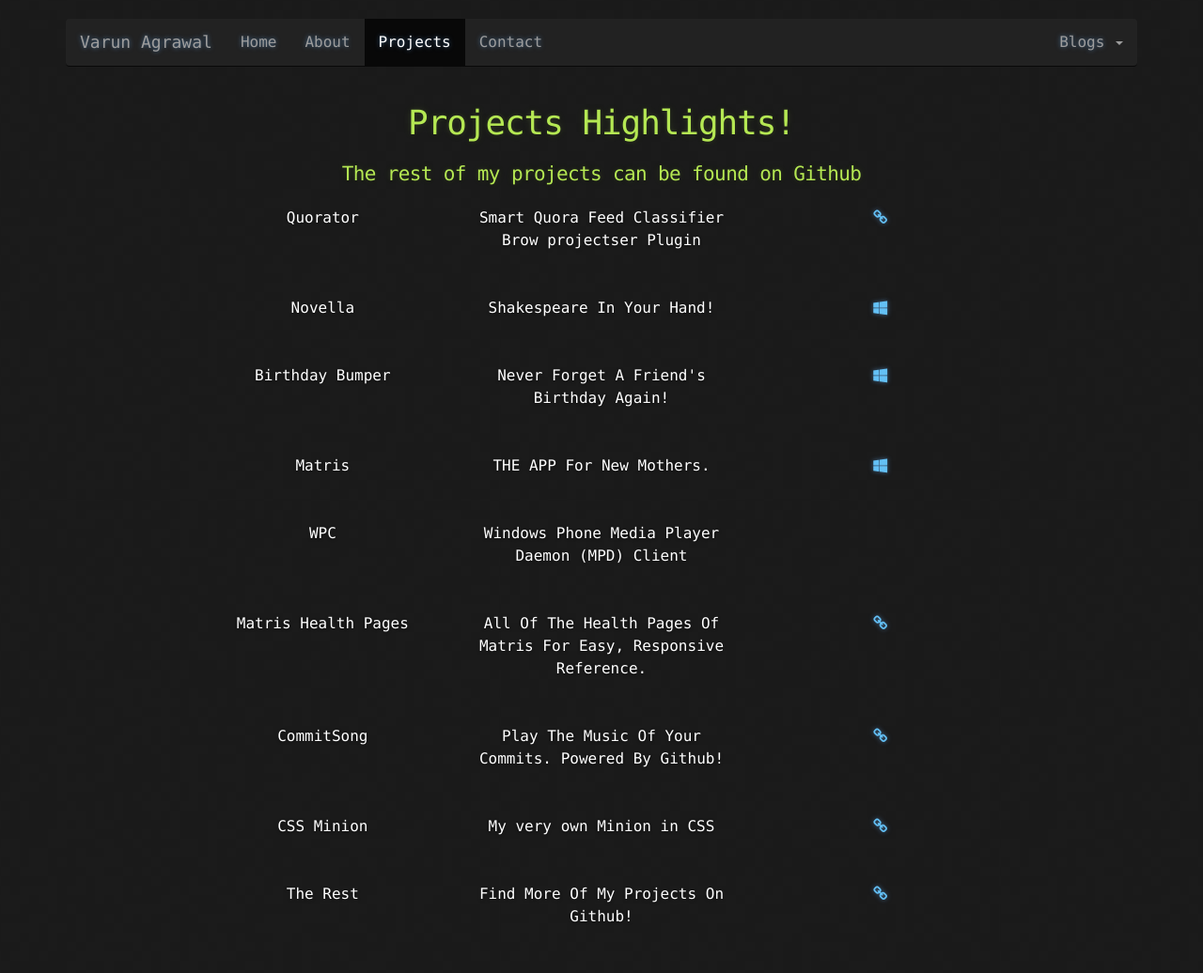
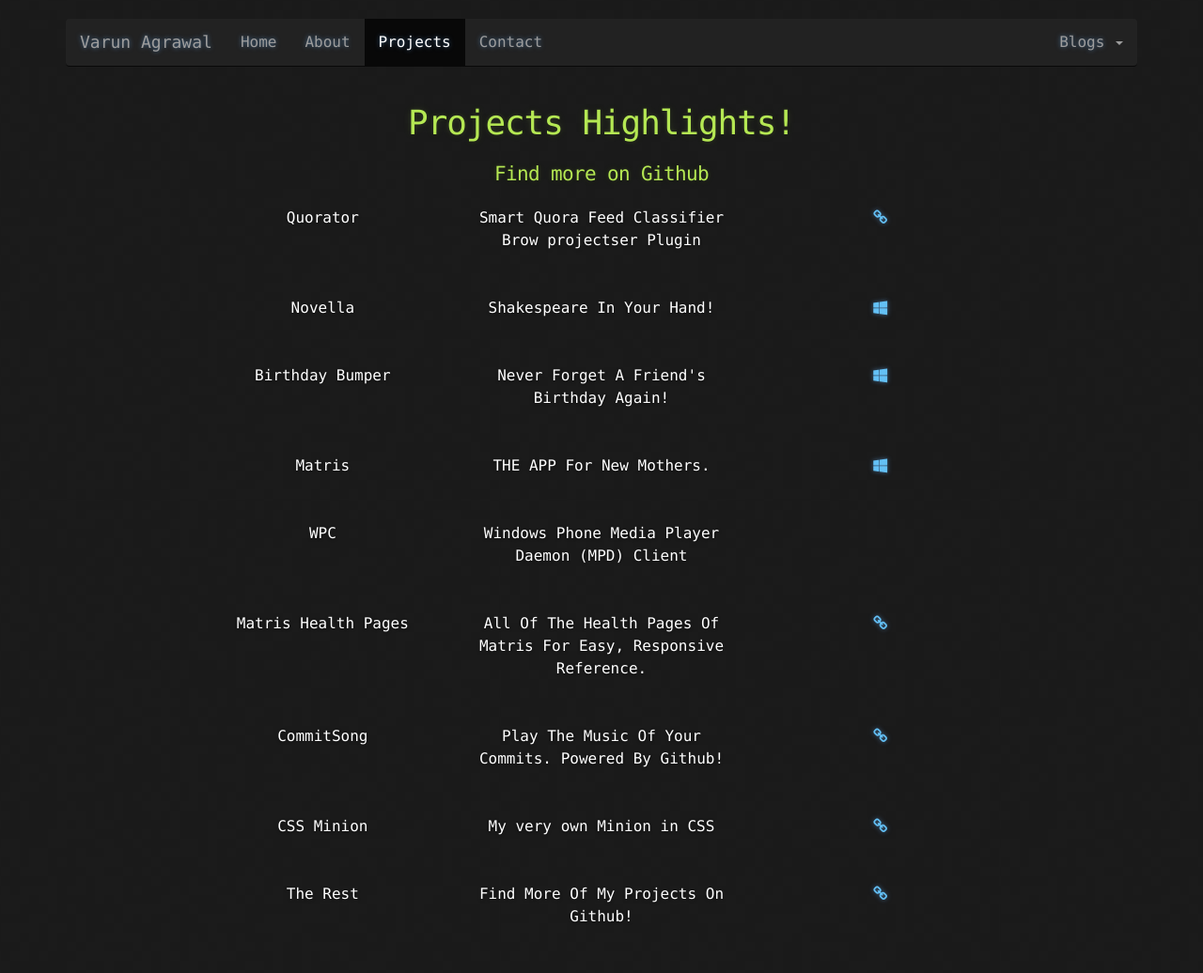
Before and after one commit to varunagrawal/varunagrawal.github.io, a Jekyll site: the page built from projects.html, in a window 1280 px wide. Shown: the whole page at 94% size. Built offline with Jekyll 4.4.1, drawn with Linux system fonts in a browser that asks for light colours; nearby versions of some CDN libraries.

Commit message:
Projects subtitle updated

```diff
--- a/projects.html
+++ b/projects.html
@@ -12,7 +12,7 @@ permalink: /projects/
 
     <div class="inner cover">
         <h1 class="cover-heading">Projects Highlights!</h1>
-        <h2 class="lead special-h2" style="max-width:100%; text-align:center;">The rest of my projects can be found on Github</h2>
+        <h2 class="lead special-h2" style="max-width:100%; text-align:center;">Find more on Github</h2>
         <div class="row project">
             <div class="col-xs-12 col-sm-12 col-md-4">Quorator</div>
             <div class="col-xs-12 col-sm-12 col-md-4">Smart Quora Feed Classifier Brow projectser Plugin</div>
```
